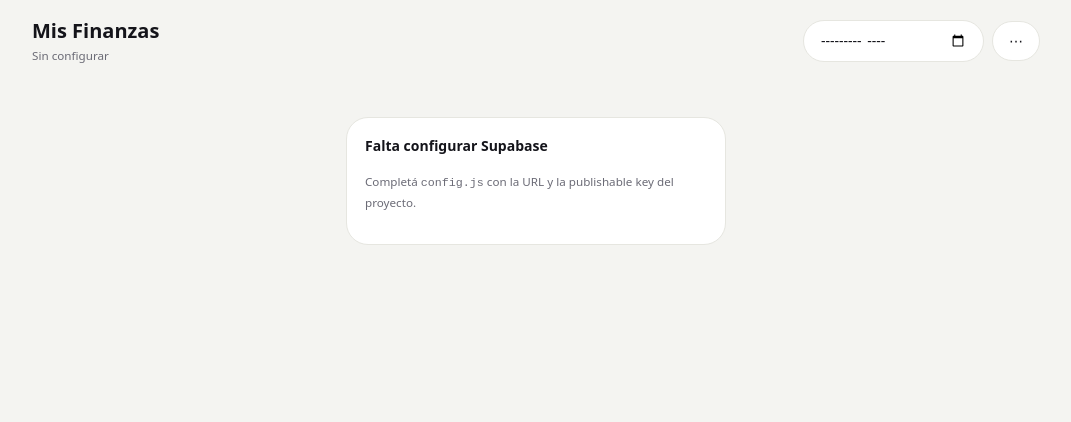
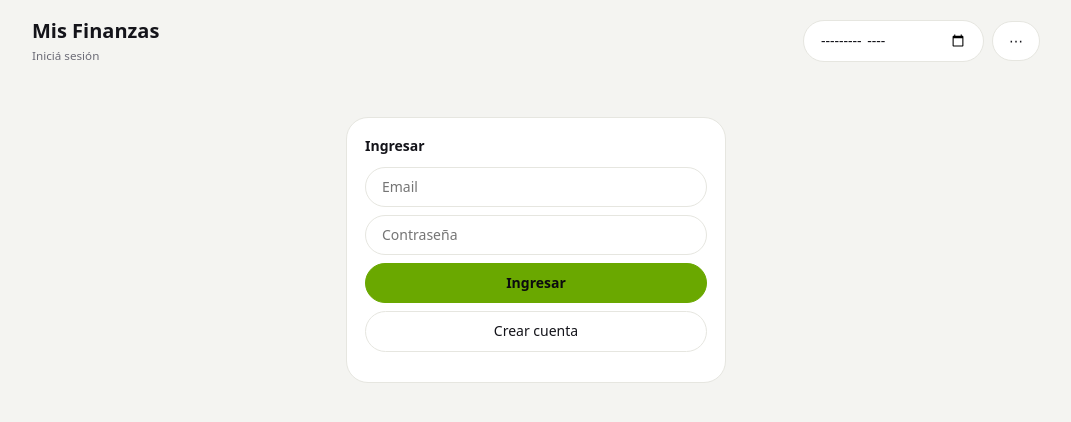
Before and after one commit to Lucianopdl/app-administraci-n-, a plain HTML site: page index.html in a window 1280 px wide. Shown: the whole page, without its empty margins (104-1175 px from the left). Drawn offline with nearby package versions, Linux system fonts and the light colour scheme.

Commit message:
Conectar con proyecto Supabase mis-finanzas
Co-Authored-By: Claude Opus 5.5 <noreply@anthropic.com>
Claude-Session: https://claude.ai/code/session_01VUVoyHKCi5c9ozZiVqkfQG

```diff
--- a/app.js
+++ b/app.js
@@ -11,7 +11,7 @@ const setSt=t=>{$('st').textContent=t};
 const err=x=>setSt('Error: '+(x&&x.message||x));
 
 // ---------- Supabase ----------
-const configured=window.SUPABASE_URL&&!/PEGAR/.test(window.SUPABASE_URL);
+const configured=window.SUPABASE_URL&&!/PEGAR/.test(window.SUPABASE_URL)&&window.supabase;
 const sb=configured?supabase.createClient(window.SUPABASE_URL,window.SUPABASE_KEY):null;
 
 async function load(){
@@ -31,7 +31,7 @@ async function del(k,i){S[k]=S[k].filter(x=>x.id!==i);render();const {error}=awa
 // ---------- Auth ----------
 function authView(msg=''){
   $('tools').hidden=true;$('nav').innerHTML='';$('opts').hidden=true;
-  if(!configured){$('app').innerHTML='<div class="c auth"><b>Falta configurar Supabase</b><p><small>Completá <code>config.js</code> con la URL y la publishable key del proyecto.</small></p></div>';setSt('Sin configurar');return}
+  if(!configured){$('app').innerHTML='<div class="c auth"><b>Falta configurar Supabase</b><p><small>Revisá la conexión a internet o completá <code>config.js</code>.</small></p></div>';setSt('Sin configurar');return}
   setSt('Iniciá sesión');
   $('app').innerHTML=`<div class="c auth"><h3>Ingresar</h3><form onsubmit="login(event)">
    <input name="email" type="email" placeholder="Email" autocomplete="email" required>
--- a/config.js
+++ b/config.js
@@ -1,3 +1,3 @@
 // Datos públicos del proyecto Supabase (la seguridad la da RLS en la base).
-window.SUPABASE_URL = 'PEGAR_URL_AQUI';
-window.SUPABASE_KEY = 'PEGAR_PUBLISHABLE_KEY_AQUI';
+window.SUPABASE_URL = 'https://livxjuicjqaqqecrciaw.supabase.co';
+window.SUPABASE_KEY = 'sb_publishable_5FKfq7XDYa2S5CcI7e8Q8A_l1YB6EuK';
--- a/index.html
+++ b/index.html
@@ -21,7 +21,7 @@
  </div>
 </div>
 <nav id="nav"></nav><div id="app"></div></div>
-<script src="https://cdn.jsdelivr.net/npm/@supabase/supabase-js@2.45.4/dist/umd/supabase.min.js"></script>
+<script src="https://cdn.jsdelivr.net/npm/@supabase/supabase-js@2.58.0/dist/umd/supabase.min.js"></script>
 <script src="config.js"></script>
 <script src="app.js"></script>
 </body></html>
--- a/sw.js
+++ b/sw.js
@@ -1,8 +1,8 @@
 // Cache del "shell" de la app. Los datos siempre van a Supabase (no se cachean).
-const CACHE = 'finanzas-v1';
+const CACHE = 'finanzas-v2';
 const SHELL = ['./', 'index.html', 'styles.css', 'app.js', 'config.js', 'manifest.webmanifest',
   'icons/icon-192.png', 'icons/icon-512.png',
-  'https://cdn.jsdelivr.net/npm/@supabase/supabase-js@2.45.4/dist/umd/supabase.min.js'];
+  'https://cdn.jsdelivr.net/npm/@supabase/supabase-js@2.58.0/dist/umd/supabase.min.js'];
 
 self.addEventListener('install', ev => {
   ev.waitUntil(caches.open(CACHE).then(c => c.addAll(SHELL)).then(() => self.skipWaiting()));
```
